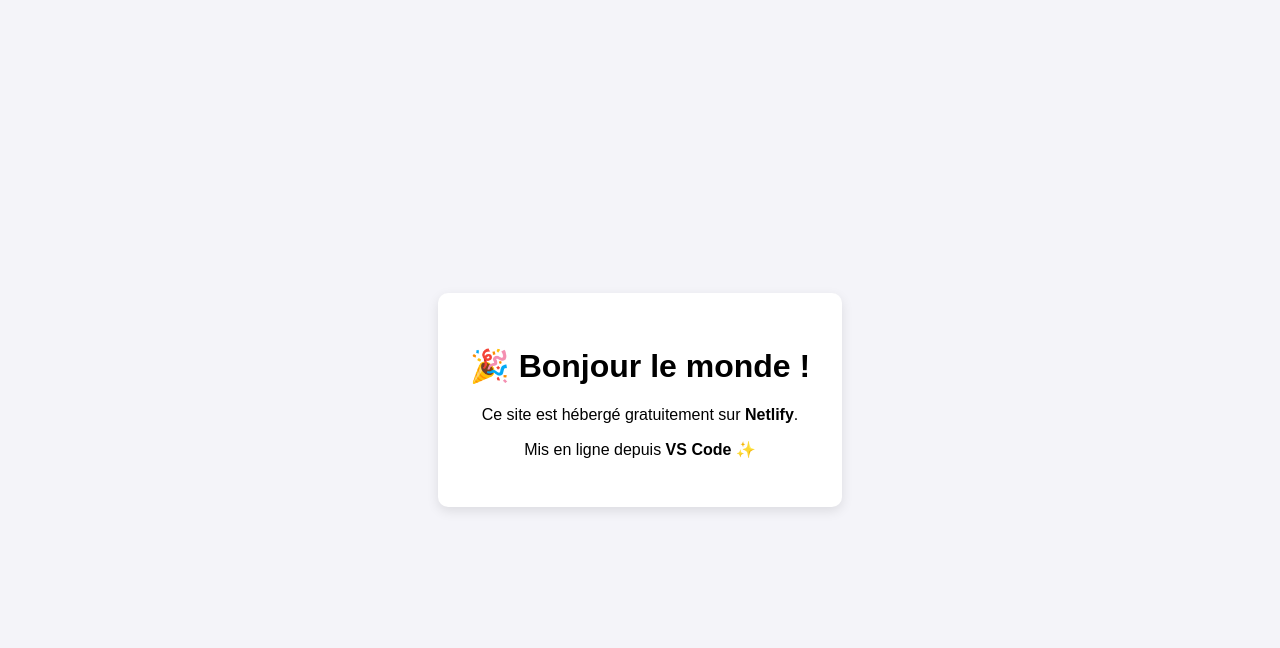
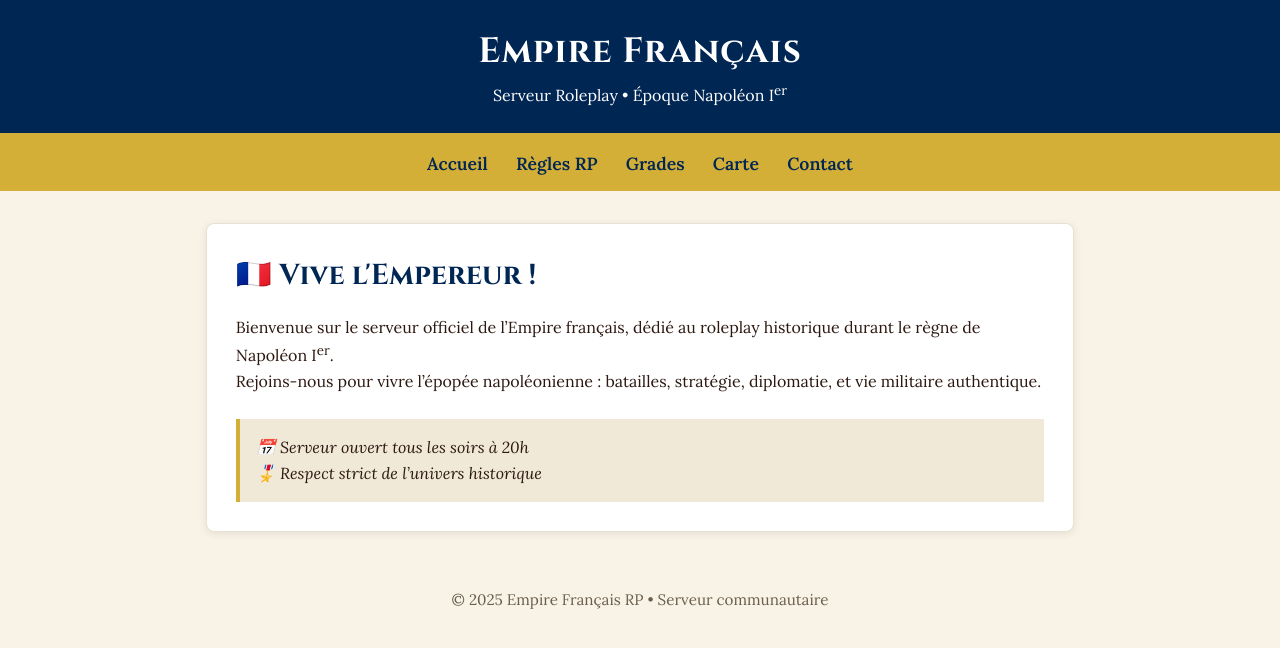
Before and after one commit to zaibetsf-bit/mon-site-netlify, a plain HTML site: page index.html in a window 1280 px wide. Drawn offline with Linux system fonts and the light colour scheme; files that its build step writes are made by us from their sources.

Commit message:
Site Empire français multi-pages, style Napoléon

```diff
--- a/index.html
+++ b/index.html
@@ -3,14 +3,38 @@
 <head>
   <meta charset="UTF-8" />
   <meta name="viewport" content="width=device-width, initial-scale=1.0"/>
-  <title>Mon Premier Site</title>
-  <link rel="stylesheet" href="style.css" />
+  <title>Empire Français • Serveur RP Napoléon</title>
+  <link rel="stylesheet" href="css/style.css" />
 </head>
 <body>
-  <div class="container">
-    <h1>🎉 Bonjour le monde !</h1>
-    <p>Ce site est hébergé gratuitement sur <strong>Netlify</strong>.</p>
-    <p>Mis en ligne depuis <strong>VS Code</strong> ✨</p>
-  </div>
+  <header>
+    <h1>Empire Français</h1>
+    <p>Serveur Roleplay • Époque Napoléon I<sup>er</sup></p>
+  </header>
+
+  <nav>
+    <a href="index.html">Accueil</a>
+    <a href="regles.html">Règles RP</a>
+    <a href="grades.html">Grades</a>
+    <a href="carte.html">Carte</a>
+    <a href="contact.html">Contact</a>
+  </nav>
+
+  <main>
+    <div class="content">
+      <h2>🇫🇷 Vive l'Empereur !</h2>
+      <p>Bienvenue sur le serveur officiel de l’Empire français, dédié au roleplay historique durant le règne de Napoléon I<sup>er</sup>.</p>
+      <p>Rejoins-nous pour vivre l’épopée napoléonienne : batailles, stratégie, diplomatie, et vie militaire authentique.</p>
+
+      <div class="highlight">
+        <p>📅 Serveur ouvert tous les soirs à 20h</p>
+        <p>🎖️ Respect strict de l’univers historique</p>
+      </div>
+    </div>
+  </main>
+
+  <footer>
+    <p>© 2025 Empire Français RP • Serveur communautaire</p>
+  </footer>
 </body>
 </html>
--- a/style.css
+++ b/style.css
@@ -1,18 +1,101 @@
-body {
-  font-family: Arial, sans-serif;
-  background: #f4f4f9;
+/* css/style.css */
+@import url('https://fonts.googleapis.com/css2?family=Cinzel:wght@700&family=Lora:ital,wght@0,400;0,600;1,400&display=swap');
+
+:root {
+  --imperial-blue: #002654;
+  --gold: #d4af37;
+  --parchment: #f8f3e6;
+  --text-dark: #2c1810;
+}
+
+* {
   margin: 0;
   padding: 0;
-  display: flex;
-  justify-content: center;
-  align-items: center;
-  min-height: 100vh;
+  box-sizing: border-box;
 }
 
-.container {
+body {
+  font-family: 'Lora', serif;
+  background-color: var(--parchment);
+  color: var(--text-dark);
+  line-height: 1.6;
+}
+
+header {
+  background-color: var(--imperial-blue);
+  color: white;
   text-align: center;
+  padding: 1.5rem 1rem;
+  border-bottom: 4px solid var(--gold);
+}
+
+header h1 {
+  font-family: 'Cinzel', serif;
+  font-size: 2.2rem;
+  letter-spacing: 1px;
+}
+
+nav {
+  background-color: var(--gold);
+  padding: 0.8rem;
+  text-align: center;
+}
+
+nav a {
+  color: var(--imperial-blue);
+  text-decoration: none;
+  font-weight: bold;
+  margin: 0 12px;
+  font-size: 1.1rem;
+}
+
+nav a:hover {
+  text-decoration: underline;
+}
+
+main {
+  padding: 2rem 1rem;
+  max-width: 900px;
+  margin: 0 auto;
+}
+
+.content {
   background: white;
-  padding: 2rem;
-  border-radius: 10px;
-  box-shadow: 0 4px 12px rgba(0,0,0,0.1);
+  padding: 1.8rem;
+  border-radius: 8px;
+  box-shadow: 0 2px 10px rgba(0,0,0,0.08);
+  border: 1px solid #e8e0d0;
 }
+
+h2 {
+  font-family: 'Cinzel', serif;
+  color: var(--imperial-blue);
+  margin-bottom: 1rem;
+  font-size: 1.8rem;
+}
+
+.highlight {
+  margin-top: 1.5rem;
+  padding: 1rem;
+  background-color: #f0e9d8;
+  border-left: 4px solid var(--gold);
+  font-style: italic;
+}
+
+footer {
+  text-align: center;
+  padding: 1.5rem;
+  color: #6b5e4d;
+  font-size: 0.95rem;
+}
+
+/* Responsive */
+@media (max-width: 600px) {
+  nav a {
+    display: block;
+    margin: 6px 0;
+  }
+  header h1 {
+    font-size: 1.8rem;
+  }
+}
```
Also changed, not shown: carte.html (added, +31 -0 lines), contact.html (added, +35 -0 lines), grades.html (added, +31 -0 lines), regles.html (added, +31 -0 lines).
